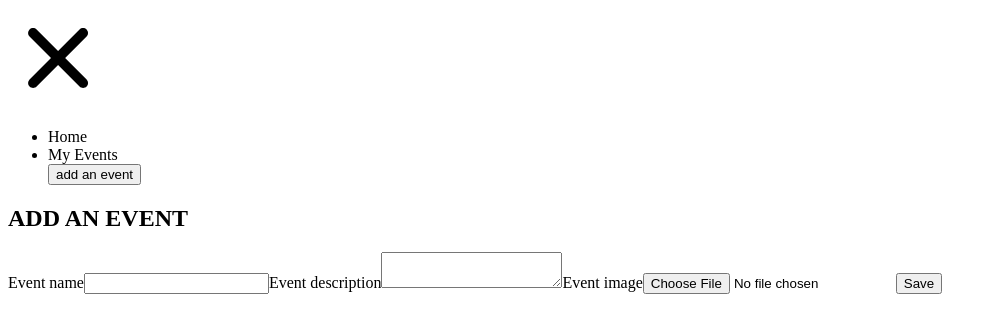
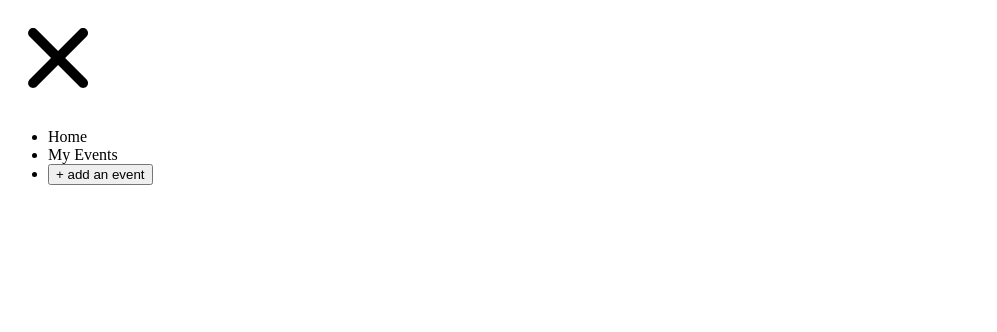
Before and after one commit to shoaibalirts/Event-App-UX, a Vue app: page / in a window 1280 px wide. Both pictures are taken after a click on the icon 58 px from the left and 58 px from the top of the page. Shown: the top 332 px of the page, without its empty margins (0-997 px from the left). Built offline with nearby package versions, Linux system fonts and the light colour scheme.

Commit message:
Form submission. the only thing required is image upload. I tried but it needs to be carried out later, may be on Wednesday. Remaining, everything is completed from my side

```diff
--- a/src/App.vue
+++ b/src/App.vue
@@ -1,12 +1,21 @@
 <template>
-  <the-navigation @custom-event-open-menu="menuHandler" @custom-event-cross-menu="crossHandler" />
+  <the-navigation
+    @custom-event-open-menu="menuHandler"
+    @custom-event-cross-menu="crossHandler"
+    @custom-event-form="formHandler"
+    @custom-event-form-saved="formSubmitHandler"
+  />
   <section v-if="activateListing">
     <h1 class="text-4xl">All events</h1>
     <section class="mt-10 grid grid-cols-1 md:grid-cols-2 lg:grid-cols-3 xl:grid-cols-4 gap-20">
       <event-card v-for="event in events" :key="event.id" :eventData="event"></event-card>
     </section>
   </section>
-  <event-registration-form />
+  <event-registration-form
+    v-if="isOpenedForm"
+    @custom-event-form="formHandler"
+    @custom-event-form-saved="formSubmitHandler"
+  />
 </template>
 
 <script>
@@ -83,22 +92,32 @@ export default {
             "Get ready for an evening full of laughter and good vibes at our English Stand-Up Comedy Night. Students are invited to enjoy a lineup of hilarious performances delivered in English, featuring both experienced comedians and talented newcomers. It’s a great way to relax and share a fun night with fellow students. Come join us for comedy, conversation, and a lot of laughs.",
         },
       ],
-      // activateMenu: true,
       activateListing: true,
+      isOpenedForm: false,
     };
   },
   methods: {
     menuHandler(isOpenMenu) {
       this.activateListing = !isOpenMenu;
+      this.isOpenedForm = false;
     },
     crossHandler(isOpenCross) {
       this.activateListing = isOpenCross;
     },
+    formHandler() {
+      console.log("clicked in App");
+      this.isOpenedForm = true;
+      this.activateListing = false;
+    },
+    formSubmitHandler(newEvent) {
+      console.log(newEvent);
+
+      this.events.push(newEvent);
+      // this.closeForm();
+    },
   },
-  provide() {
-    return { events: this.events };
-  },
+  // provide() {
+  //   return { events: this.events };
+  // },
 };
 </script>
-
-<style scoped></style>
--- a/src/components/EventRegistrationForm.vue
+++ b/src/components/EventRegistrationForm.vue
@@ -1,14 +1,36 @@
 <template>
   <section>
     <h1>ADD AN EVENT</h1>
-    <form action="">
-      <label>Event name</label>
-      <input type="text" />
-      <label>Event description</label>
-      <textarea required minlength="500" />
-      <label>Event image</label>
-      <input type="file" name="eventImage" accept="image/png, image/jpeg" />
-      <button type="submit">Save</button>
+    <form class="flex flex-col" @submit.prevent="formSubmitHandler">
+      <p class="flex flex-col justify-center">
+        <label>Event name</label>
+        <input
+          v-model="formData.eventName"
+          class=""
+          type="text"
+          placeholder="name of the event please"
+        />
+      </p>
+      <p class="flex flex-col justify-center">
+        <label>Event description</label>
+        <textarea
+          v-model="formData.eventDescription"
+          minlength="5"
+          placeholder="description of the event please"
+        />
+      </p>
+      <p class="flex flex-col justify-center">
+        <label>Event image</label>
+        <input
+          type="file"
+          @change="imageUploadHandler"
+          name="eventImage"
+          accept="image/png, image/jpeg"
+        />
+      </p>
+      <button type="submit" class="bg-blue-400 hover:cursor-pointer hover:text-red-400 p-2">
+        Save
+      </button>
     </form>
   </section>
 </template>
@@ -16,7 +38,37 @@
 export default {
   name: "EventRegistrationForm",
   data() {
-    return {};
+    return {
+      formData: {
+        eventName: "",
+        eventDescription: "",
+        eventImage: null,
+      },
+    };
+  },
+  methods: {
+    formSubmitHandler() {
+      // if (!this.formData.eventName || !this.formData.description) {
+      //   alert("Required either name or description of the event");
+      //   return;
+      // }
+
+      const createdEvent = {
+        id: Math.floor(Math.random()),
+        ...this.formData,
+      };
+      console.log(createdEvent);
+
+      this.$emit("custom-event-form-saved", createdEvent);
+      this.formData.eventName = "";
+      this.formData.eventDescription = "";
+      this.formData.eventImage = "";
+    },
+    imageUploadHandler(event) {
+      const file = event.target.files[0];
+
+      this.formData.eventImage = file;
+    },
   },
 };
 </script>
--- a/src/components/TheNavigation.vue
+++ b/src/components/TheNavigation.vue
@@ -1,13 +1,17 @@
 <template>
-  <header class="h-24 min-h-0 md:min-h-full">
+  <header>
     <nav>
       <menu-icon v-if="isOpenedMenu" @click="openMenuClickHandler" />
 
       <cross-icon v-if="isOpenedCross" @click="closeMenuClickHandler" />
       <ul v-if="isOpenedCross">
-        <li>Home</li>
-        <li>My Events</li>
-        <button @click="openFormHandler">add an event</button>
+        <li class="p-2 hover:text-blue-500 hover:underline hover:underline-offset-2">Home</li>
+        <li class="p-2 hover:text-blue-500 hover:underline hover:underline-offset-4">My Events</li>
+        <li class="p-2 hover:text-blue-500 hover:underline hover:underline-offset-2">
+          <button class="text-gray-400 hover:text-blue-500" @click="openFormHandler">
+            + add an event
+          </button>
+        </li>
       </ul>
     </nav>
   </header>
@@ -26,7 +30,6 @@ export default {
     return {
       isOpenedMenu: true,
       isOpenedCross: false,
-      isListing: false,
     };
   },
   methods: {
@@ -41,8 +44,17 @@ export default {
       this.isOpenedCross = false;
     },
     openFormHandler() {
+      console.log("clicked in navigation");
+      if (this.isOpenedMenu) {
+        console.log("Menu is opened");
+      } else {
+        console.log("Menu is closed");
+      }
+
+      this.$emit("custom-event-form");
       this.isOpenedMenu = true;
       this.isOpenedCross = false;
+      // this.$emit("custom-event-cross-menu", true);
     },
   },
 };
```
Also changed, not shown: tailwind.config.js (+16 -0 lines).
